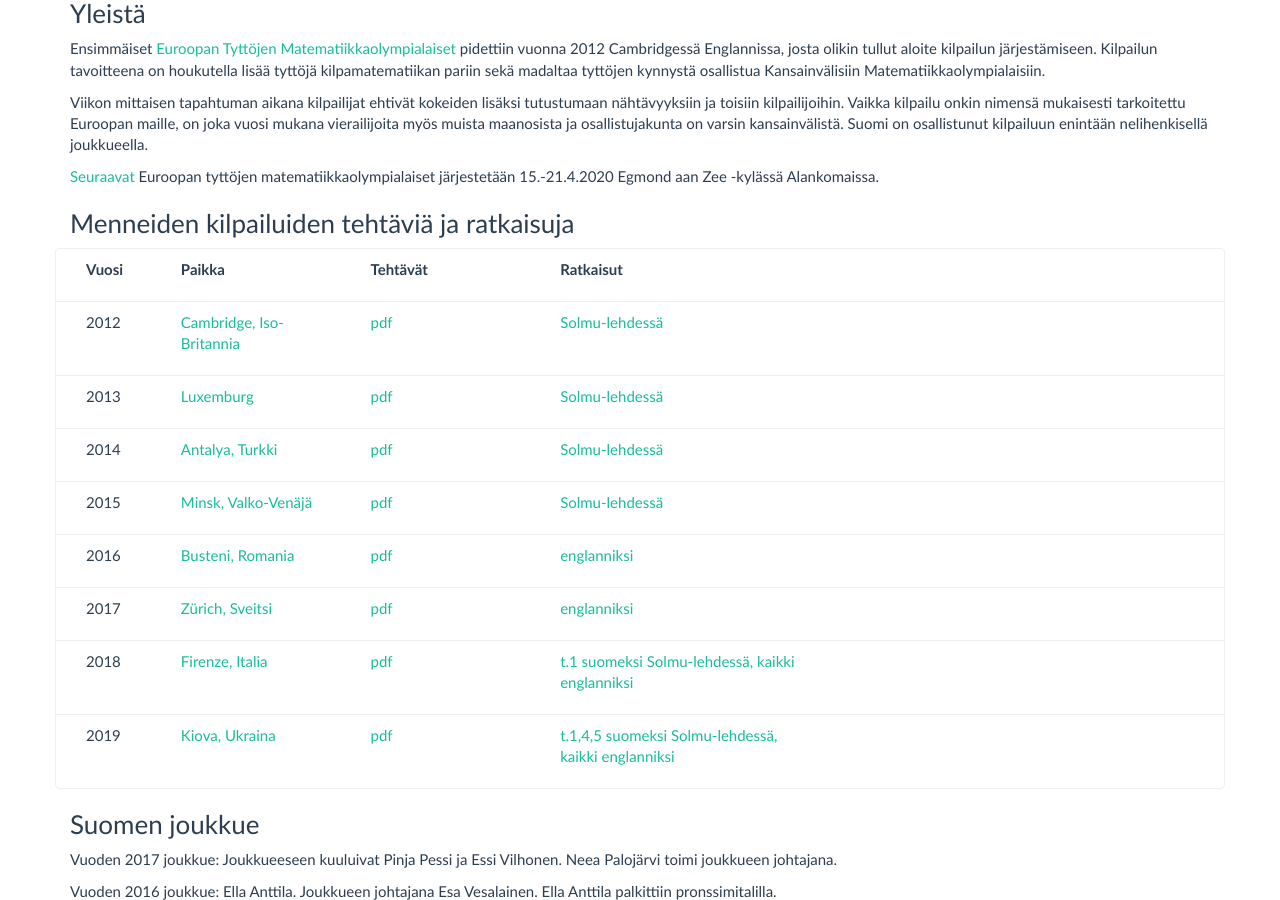
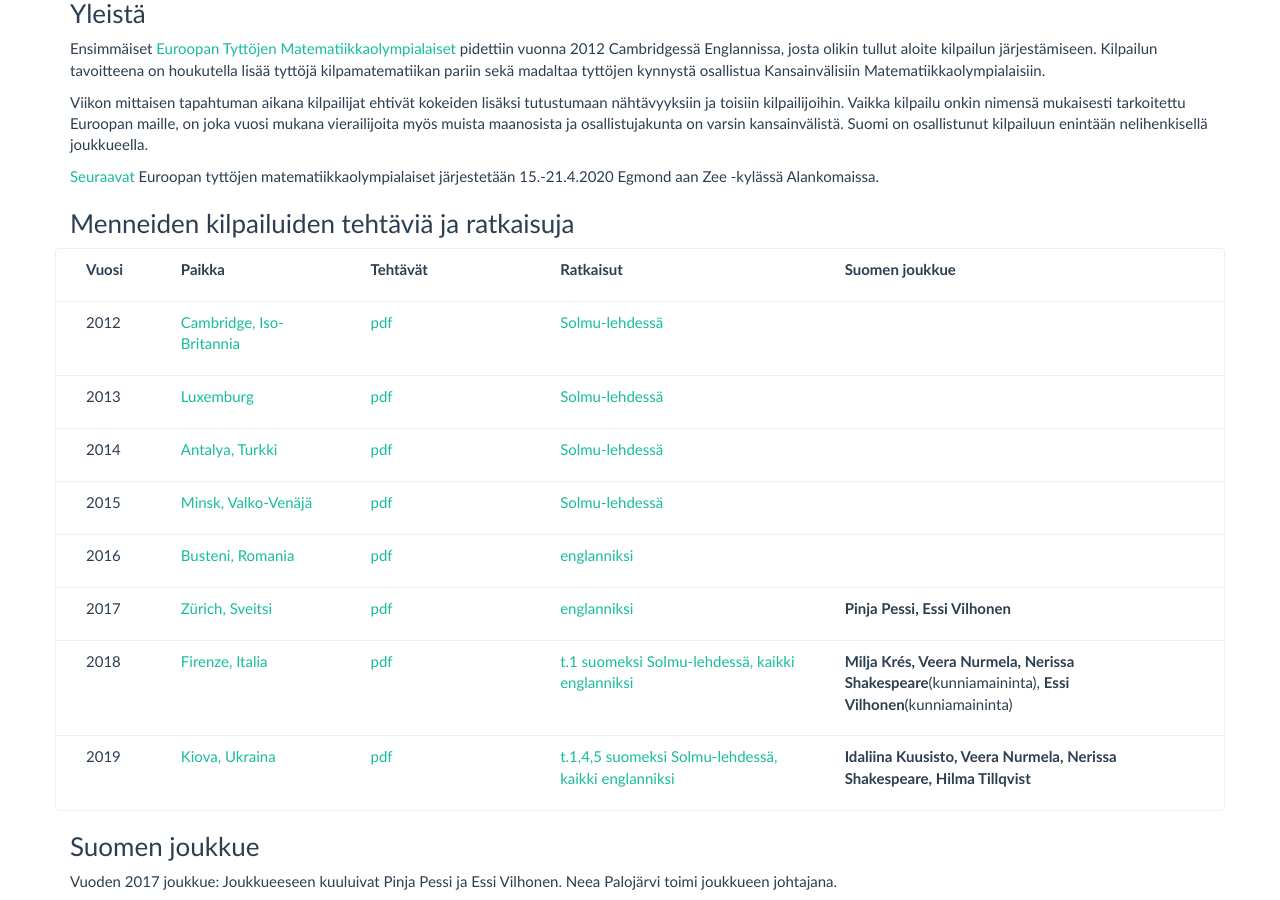
Before and after one commit to matematiikkakilpailut/matematiikkakilpailut.github.io, a Jekyll site: the page built from EGMO/index.md, in a window 1280 px wide and 900 px high, scrolled down 346 px. Built offline with Jekyll 4.4.1, drawn with Linux system fonts in a browser that asks for light colours; some of the changed lines change nothing that is shown.

Commit message:
Update index.md

```diff
--- a/EGMO/index.md
+++ b/EGMO/index.md
@@ -37,19 +37,19 @@ kilpailut:
     paikka: "[Zürich, Sveitsi](https://www.egmo.org/egmos/egmo6/)"
     tehtavat: "[pdf](EGMO_2017teht.pdf)"
     ratkaisut: "[englanniksi](https://www.egmo.org/egmos/egmo6/solutions.pdf)"
-    edustajat: "**Pinja Pessi** ja **Essi Vilhonen**"
+    edustajat: "**Pinja Pessi, Essi Vilhonen**"
   - vuosi: "2018"
     paikka: "[Firenze, Italia](https://www.egmo.org/egmos/egmo7/)"
     tehtavat: "[pdf](EGMO_2018teht.pdf)"
     ratkaisut: "[t.1 suomeksi Solmu-lehdessä,](https://matematiikkalehtisolmu.fi/2018/2/egmo2018_matkakertomus.pdf)
     [kaikki englanniksi](https://www.egmo.org/egmos/egmo7/solutions.pdf)"
-    edustajat: "**Milja Krés, Veera Nurmela, Nerissa Shakespeare**(kunniamaininta) ja **Essi Vilhonen**(kunniamaininta)"
+    edustajat: "**Milja Krés, Veera Nurmela, Nerissa Shakespeare**(kunniamaininta), **Essi Vilhonen**(kunniamaininta)"
   - vuosi: "2019"
     paikka: "[Kiova, Ukraina](https://www.egmo.org/egmos/egmo8/)"
     tehtavat: "[pdf](EGMO_2019teht.pdf)"
     ratkaisut: "[t.1,4,5 suomeksi Solmu-lehdessä,](https://matematiikkalehtisolmu.fi/2019/2/egmo2019.pdf)
     [kaikki englanniksi](EGMO_2019sol.pdf)"
-    edustajat: "**Idaliina Kuusisto, Veera Nurmela, Nerissa Shakespeare** ja **Hilma Tillqvist**"
+    edustajat: "**Idaliina Kuusisto, Veera Nurmela, Nerissa Shakespeare, Hilma Tillqvist**"
 ---
 ## Euroopan Tyttöjen Matematiikka&shy;olympialaiset – EGMO
 
@@ -76,6 +76,7 @@ Suomi on osallistunut kilpailuun enintään nelihenkisellä joukkueella.
 <div class="col-xs-4 col-sm-2">{{ k['paikka'] | markdownify }}</div>
 <div class="col-xs-2">{{ k['tehtavat'] | markdownify }}</div>
 <div class="col-xs-4 col-sm-3">{{ k['ratkaisut'] | markdownify }}</div>
+<div class="col-xs-4 col-sm-4">{{ k['edustajat'] | markdownify }}</div>
 </div>
 {% endfor %}
 </div>
```
